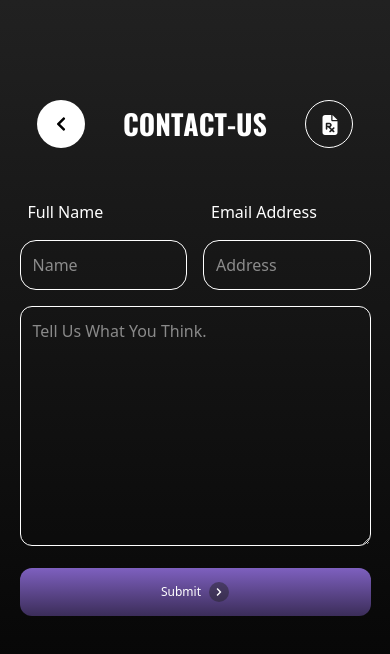
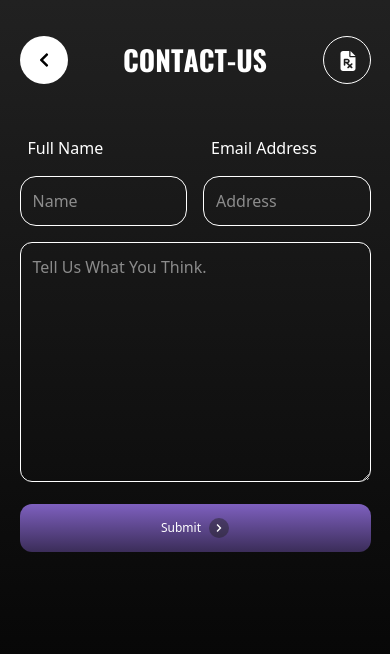
Before and after one commit to jettspanner123/SweatWebsite, a Next.js app: page /contactUs in a window 390 px wide. Shown: the top 654 px of the page. Built offline with nearby package versions, Linux system fonts and the light colour scheme.

Commit message:
contact us page responsive complete

```diff
--- a/app/contactUs/page.tsx
+++ b/app/contactUs/page.tsx
@@ -113,14 +113,14 @@ export default function Page(): React.JSX.Element {
     return (
         <React.Fragment>
             <main style={{background: ApplicationLinearGradient.current.appBackground, paddingBlock: "5rem"}}
-                  className={`min-h-screen w-screen`}>
+                  className={`min-h-screen w-screen relative !pt-[1rem] md:!py-[5rem]`}>
                 <motion.div
                     animate={{y: pageChangeState ? "100vh" : "0"}}
                     transition={{duration: 0.75, ease: [0.85, 0, 0.15, 1]}}
                     style={{marginInline: "auto"}} className={`w-[90vw] md:w-[70vw]`}>
 
                     <nav style={{paddingBlock: "1.25rem", marginInline: "auto"}}
-                         className={`lg:w-[70vw] w-[90%] flex justify-between items-center`}>
+                         className={`lg:w-[70vw] w-full flex justify-between items-center`}>
 
 
                         {/*bac button*/}
```
